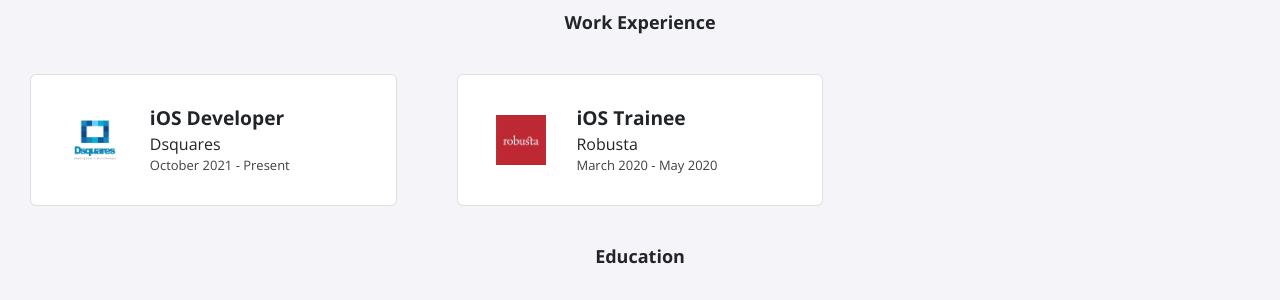
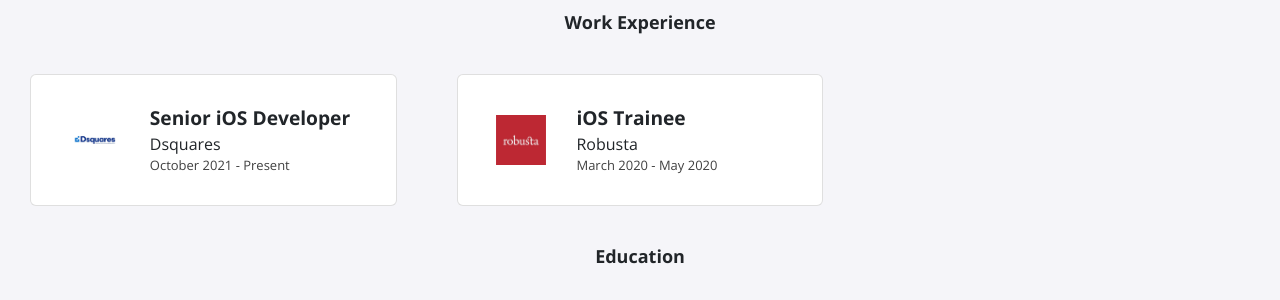
Before and after one commit to elserafy/elserafy.github.io, a Jekyll site: the page built from index.html, in a window 1280 px wide, cut to the strip 204-2293 px from the top of the page. Shown: the part 1551-1851 px from the top of the strip. Built offline with Jekyll 4.4.1, drawn with Linux system fonts in a browser that asks for light colours; nearby versions of some CDN libraries.

Commit message:
Update my info, and adjust UI

```diff
--- a/_data/experience.yml
+++ b/_data/experience.yml
@@ -1,4 +1,4 @@
-- role: iOS Developer
+- role: Senior iOS Developer
   company: Dsquares
   dates: October 2021 - Present
   logo: dsquares.png
--- a/_sass/profile.scss
+++ b/_sass/profile.scss
@@ -28,4 +28,5 @@
     object-position: center 15%; /* adjust percentage as needed */
     border-radius: 50%;
     display: block;
+    padding-top: 10px;
 }
```
Also changed, not shown: assets/img/experience/dsquares.png, 1 other file.
